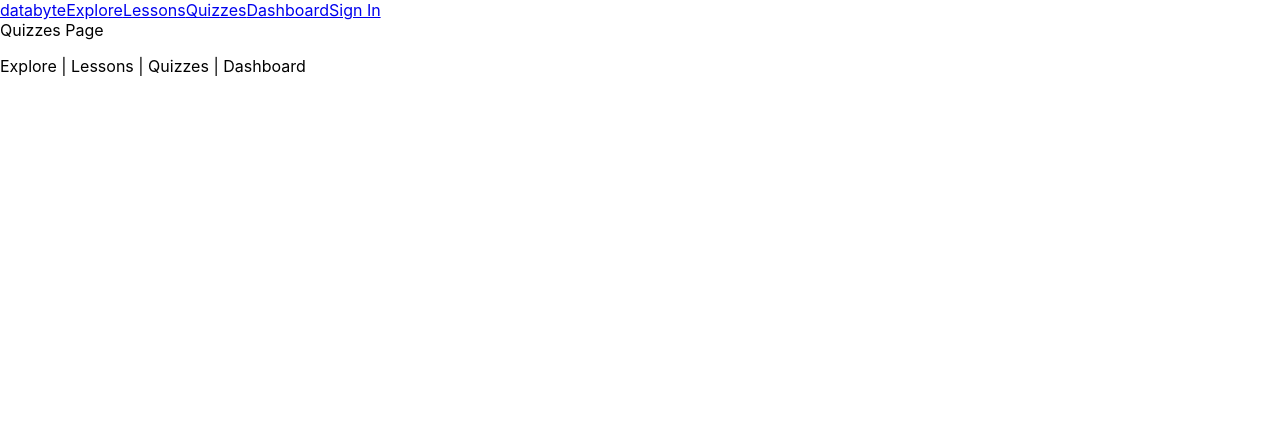
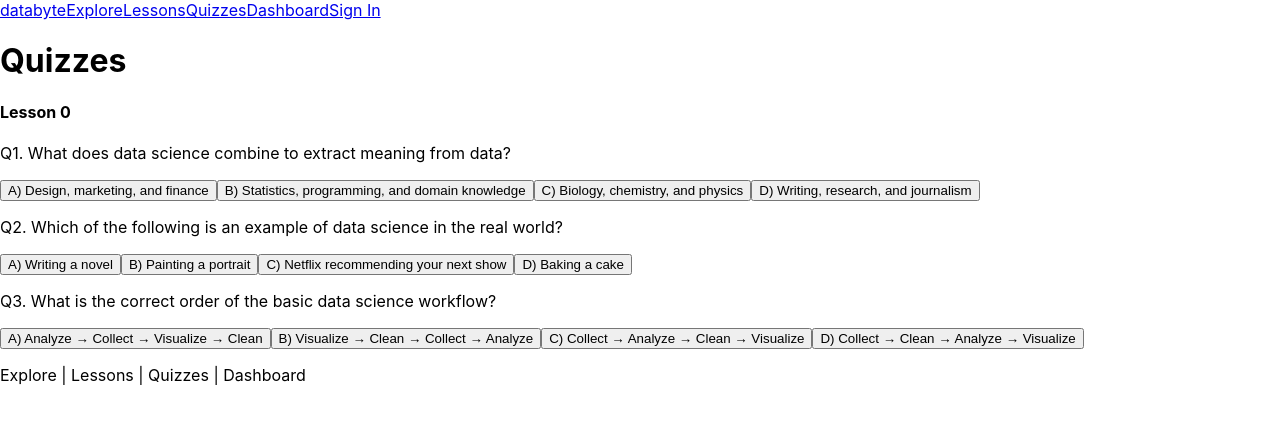
Before and after one commit to Sopy9/databyte, a React (Create React App) app in the folder frontend/: page /quizzes/0 in a window 1280 px wide. Shown: the top 424 px of the page. Built offline with nearby package versions, Linux system fonts and the light colour scheme.

Commit message:
added rest of the pages and supabaseClient.js

```diff
--- a/frontend/src/pages/Dashboard.js
+++ b/frontend/src/pages/Dashboard.js
@@ -1,4 +1,47 @@
+import { useState, useEffect } from 'react';
+import { useNavigate } from 'react-router-dom';
+import { supabase } from '../supabaseClient';
+
 function Dashboard() {
-  return <div>Dashboard Page</div>
+  const [user, setUser] = useState(null);
+  const navigate = useNavigate();
+
+  useEffect(() => {
+    supabase.auth.getSession().then(({ data }) => {
+      setUser(data?.session?.user ?? null);
+    });
+  }, []);
+
+  async function handleSignOut() {
+    await supabase.auth.signOut();
+    setUser(null);
+  }
+
+  if (!user) {
+    return (
+      <div>
+        <h2>You are signed out</h2>
+        <button onClick={() => navigate('/signin')}>Sign In</button>
+      </div>
+    );
+  }
+
+  return (
+    <div>
+      <div>
+        <h1>Dashboard</h1>
+        <div>
+          <h2>Welcome back, {user.email}!</h2>
+          <p>Quiz Progress</p>
+          <div>
+            <progress value="1" max="10" />
+            <span>1/10</span>
+          </div>
+          <button onClick={handleSignOut}>Sign Out</button>
+        </div>
+      </div>
+    </div>
+  );
 }
-export default Dashboard
+
+export default Dashboard;
--- a/frontend/src/pages/Quizzes.js
+++ b/frontend/src/pages/Quizzes.js
@@ -1,4 +1,77 @@
+import { useState } from 'react';
+
 function Quizzes() {
-  return <div>Quizzes Page</div>
+  const [selected, setSelected] = useState({});
+  const questions = [
+    {
+      id: 1,
+      question: "Q1. What does data science combine to extract meaning from data?",
+      answers: [
+        { label: "A) Design, marketing, and finance", correct: false },
+        { label: "B) Statistics, programming, and domain knowledge", correct: true },
+        { label: "C) Biology, chemistry, and physics", correct: false },
+        { label: "D) Writing, research, and journalism", correct: false },
+      ]
+    },
+    {
+      id: 2,
+      question: "Q2. Which of the following is an example of data science in the real world?",
+      answers: [
+        { label: "A) Writing a novel", correct: false },
+        { label: "B) Painting a portrait", correct: false },
+        { label: "C) Netflix recommending your next show", correct: true },
+        { label: "D) Baking a cake", correct: false },
+      ]
+    },
+    {
+      id: 3,
+      question: "Q3. What is the correct order of the basic data science workflow?",
+      answers: [
+        { label: "A) Analyze → Collect → Visualize → Clean", correct: false },
+        { label: "B) Visualize → Clean → Collect → Analyze", correct: false },
+        { label: "C) Collect → Analyze → Clean → Visualize", correct: false },
+        { label: "D) Collect → Clean → Analyze → Visualize", correct: true },
+      ]
+    },
+  ];
+
+  function handleSelect(questionId, answer) {
+    setSelected({ ...selected, [questionId]: answer });
+  }
+
+  function getColor(questionId, answer) {
+    if (!selected[questionId]) return ''; // if user didn't click anything for this question, no color
+    if (selected[questionId].label === answer.label) {
+      return answer.correct ? 'green' : 'red'; // if correct answer, green else red
+    }
+    return '';
+  }
+
+
+  return (
+  <div>
+    <h1>Quizzes</h1>
+    <h4>Lesson 0</h4>
+
+    <div>
+      {questions.map((q) => (
+        <div key={q.id}>
+          <p>{q.question}</p>
+          <div>
+            {q.answers.map((answer) => (
+              <button
+              key={answer.label}
+              onClick={() => handleSelect(q.id, answer)}
+              style={{ backgroundColor: getColor(q.id, answer) }}
+              >
+                {answer.label}
+              </button>
+            ))}
+          </div>
+        </div>
+      ))}
+    </div>
+  </div>
+  )
 }
 export default Quizzes
--- a/frontend/src/pages/SignIn.js
+++ b/frontend/src/pages/SignIn.js
@@ -1,4 +1,66 @@
+import { useState } from 'react';
+import { useNavigate } from 'react-router-dom';
+import { supabase } from '../supabaseClient';
+
 function SignIn() {
-  return <div>Sign In Page</div>
+  const [username, setUsername] = useState('');
+  const [password, setPassword] = useState('');
+  const navigate = useNavigate();
+
+  async function handleLogin() {
+    const { error } = await supabase.auth.signInWithPassword({
+      email: username,
+      password: password,
+    });
+    if (error) alert(error.message);
+    else navigate('/dashboard');
+  }
+
+  async function handleSignUp() {
+    const { error } = await supabase.auth.signUp({
+      email: username,
+      password: password,
+    });
+    if (error) alert(error.message);
+    else navigate('/dashboard');
+  }
+
+  return (
+  <div>
+    <div>
+      <h3>Log In</h3>
+      <label>Username</label>
+      <input
+      type="text"
+      value={username}
+      onChange={(e) => setUsername(e.target.value)}
+      />
+      <label>Password</label>
+        <input
+          type="password"
+          value={password}
+          onChange={(e) => setPassword(e.target.value)}
+      />
+      <button onClick={handleLogin}>Log In</button>
+    </div>
+
+    <div>
+        <h3>Sign Up</h3>
+        <label>Username</label>
+        <input
+          type="text"
+          value={username}
+          onChange={(e) => setUsername(e.target.value)}
+        />
+        <label>Password</label>
+        <input
+          type="password"
+          value={password}
+          onChange={(e) => setPassword(e.target.value)}
+        />
+        <button onClick={handleSignUp}>Sign Up</button>
+      </div>
+  </div>
+  )
 }
 export default SignIn
--- /dev/null
+++ b/frontend/src/supabaseClient.js
@@ -0,0 +1,15 @@
+// import { createClient } from '@supabase/supabase-js';
+
+// const supabaseUrl = 'YOUR_SUPABASE_URL';
+// const supabaseKey = 'YOUR_SUPABASE_ANON_KEY';
+
+// export const supabase = createClient(supabaseUrl, supabaseKey);
+
+export const supabase = {
+  auth: {
+    signInWithPassword: async () => ({ error: null }),
+    signUp: async () => ({ error: null }),
+    signOut: async () => {},
+    getSession: async () => ({ data: { session: null } }),
+  }
+}
--- /dev/null
+++ b/package.json
@@ -0,0 +1,5 @@
+{
+  "dependencies": {
+    "@supabase/supabase-js": "^2.105.0"
+  }
+}
```
Also changed, not shown: 1 other file (tests, documents, lock files or other folders).
